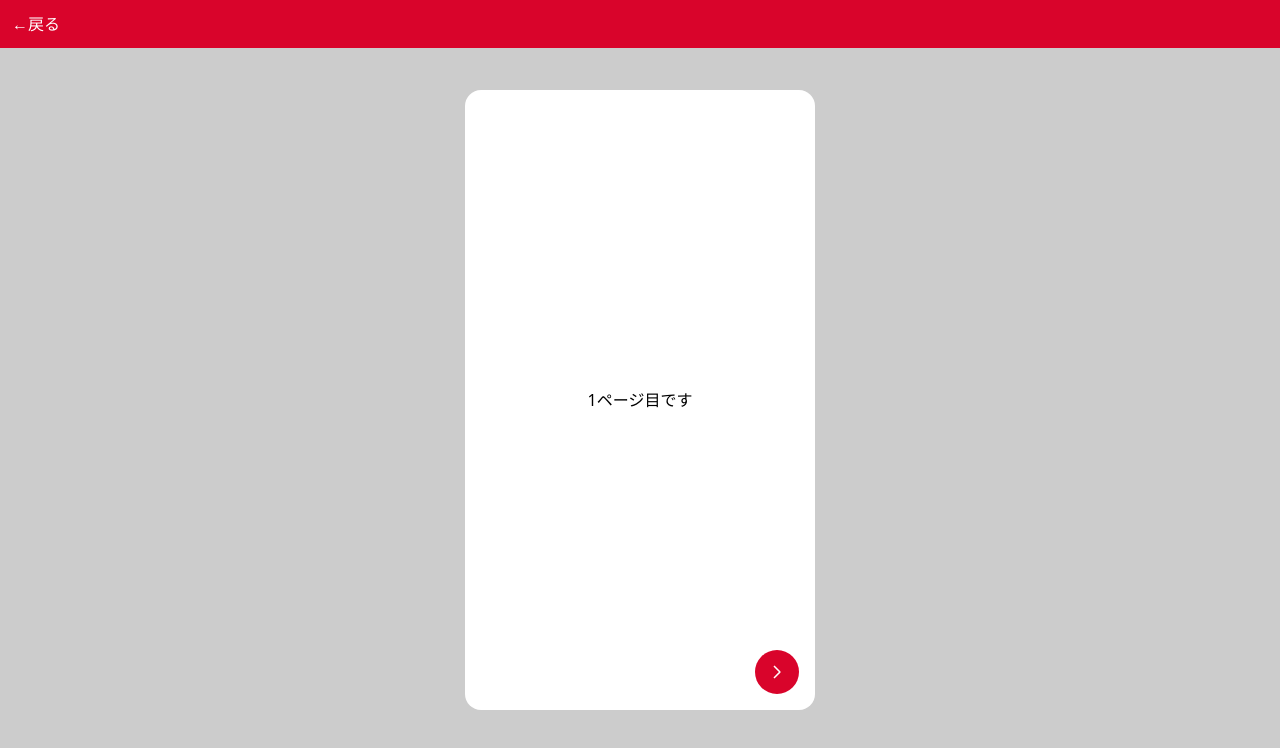
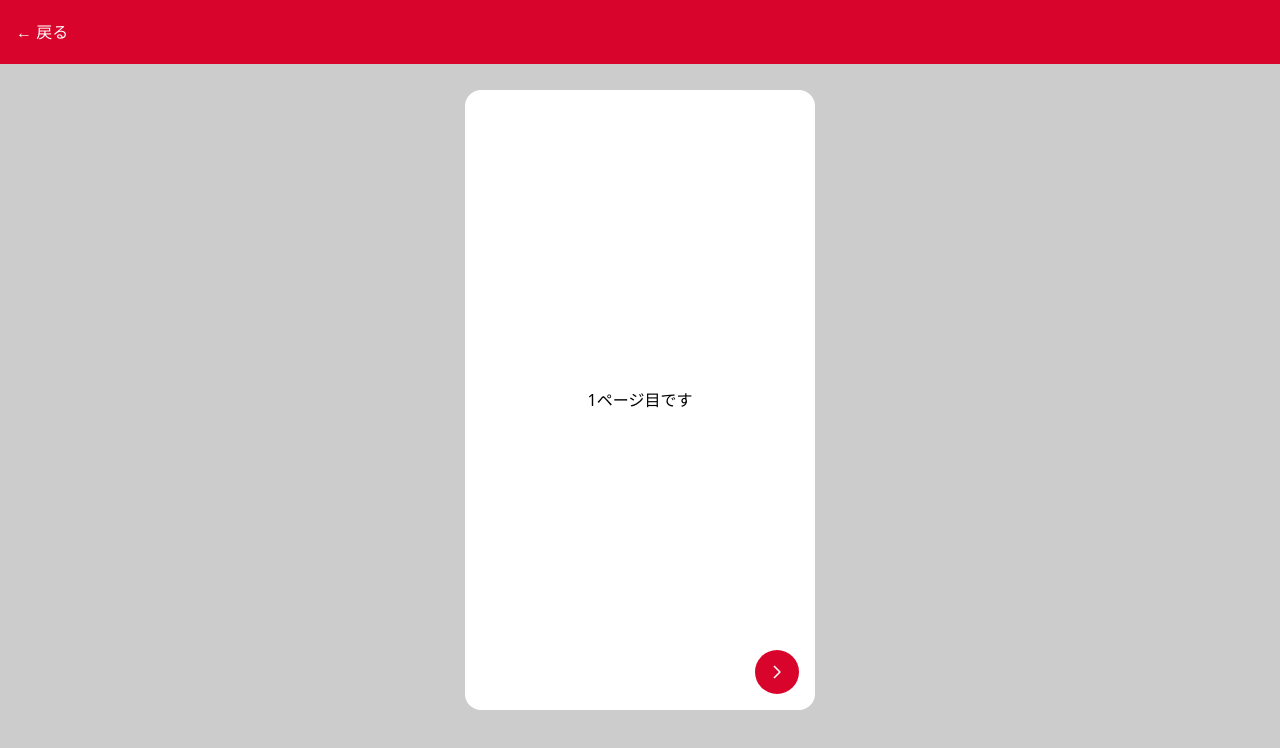
Before and after one commit to Gran-App-Vantan/vanx-frontend, a Next.js app in the folder vanx-app/: page /rule-book in a window 1280 px wide. Shown: the top 748 px of the page. Built offline with nearby package versions, Linux system fonts and the light colour scheme.

Commit message:
fix : ReturnButton style

```diff
--- a/vanx-app/components/features/floor-map/FloorNavItem.tsx
+++ b/vanx-app/components/features/floor-map/FloorNavItem.tsx
@@ -35,7 +35,7 @@ export function FloorNavItem({
   onClick: handleClick,
 }: FloorNavItemProps) {
   return (
-    <div className="flex justify-center fixed bottom-0 left-1/2 -translate-x-1/2  bg-white  shadow-top w-full">
+    <div className="flex justify-center fixed bottom-0 left-1/2 -translate-x-1/2 bg-white shadow-top w-full">
       <div className="flex gap-2">
         {floors.map((floor) => (
           <button
--- a/vanx-app/components/shared/ReturnButton.tsx
+++ b/vanx-app/components/shared/ReturnButton.tsx
@@ -7,8 +7,8 @@ export function ReturnButton() {
     router.back();
   };
   return (
-    <div className="fixed top-0 left-0 bg-accent w-screen z-50 text-white p-3 flex justify-start items-center">
-      <button onClick={handleClick}>←戻る</button>
+    <div className="fixed top-0 left-0 bg-accent w-screen h-16 z-50 text-white px-4 flex justify-start items-center">
+      <button onClick={handleClick}>← 戻る</button>
     </div>
   );
 }
```
